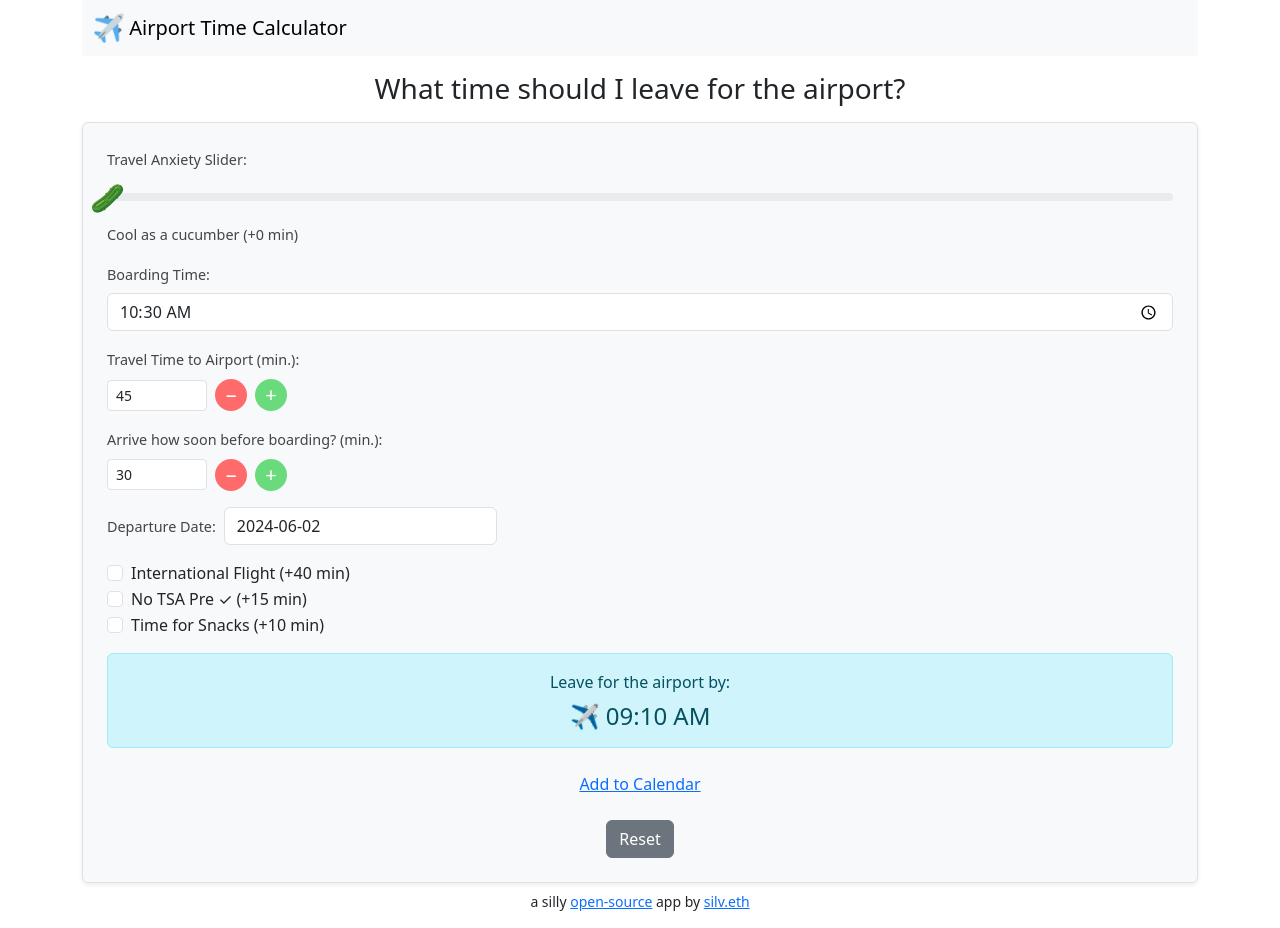
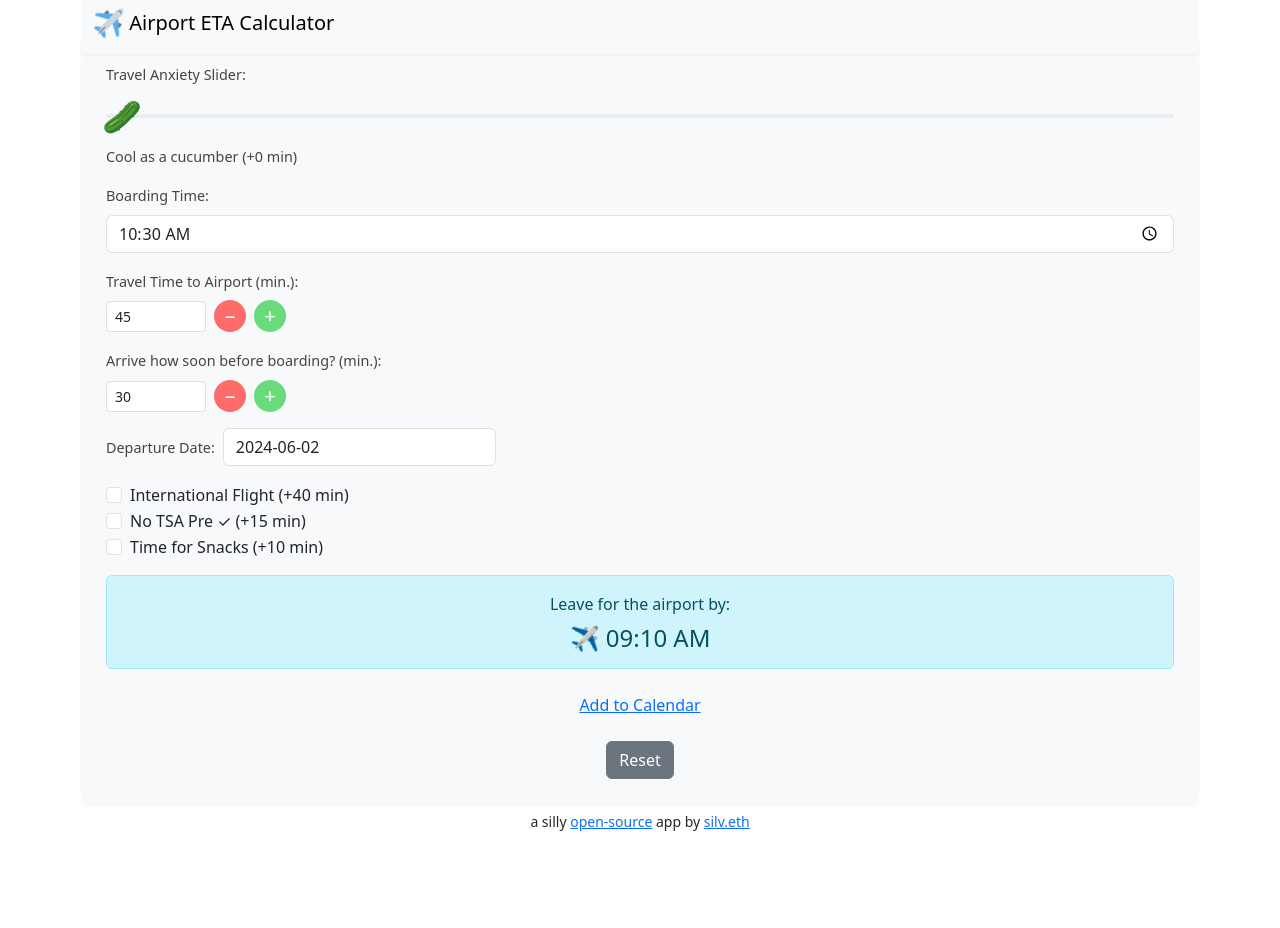
Before and after one commit to mattsilv/airport-time-estimator, a React (Create React App) app: page / in a window 1280 px wide. After the commit the page ends 848 px from the top, so only its background shows below. Built offline with nearby package versions, Linux system fonts and the light colour scheme.

Commit message:
satisfied for now

```diff
--- a/public/index.html
+++ b/public/index.html
@@ -3,14 +3,18 @@
   <head>
     <meta charset="utf-8" />
     <link rel="icon" href="%PUBLIC_URL%/favicon.ico" />
-    <meta name="viewport" content="width=device-width, initial-scale=1" />
-    <meta name="theme-color" content="#000000" />
+    <meta
+      name="viewport"
+      content="width=device-width, initial-scale=1, viewport-fit=cover"
+    />
+    <meta name="theme-color" content="#f8f9fa" />
     <meta
       name="description"
       content="a simple app to tell you what time you should leave for the airport"
     />
     <link rel="apple-touch-icon" href="%PUBLIC_URL%/appstore.png" />
     <link rel="manifest" href="%PUBLIC_URL%/manifest.json" />
+    <meta name="apple-mobile-web-app-status-bar-style" content="default" />
     <title>Airport Time Calculator - Silv.app</title>
   </head>
   <body>
--- a/src/components/FlightForm.js
+++ b/src/components/FlightForm.js
@@ -38,7 +38,10 @@ export const FlightForm = ({
           />
           <div
             className={styles.sliderEmoji}
-            style={{ left: `${(anxietyLevel / 10) * 100}%` }}
+            style={{
+              "--slider-percent": anxietyLevel / 10,
+              marginLeft: "16px",
+            }}
           >
             {getEmoji(anxietyLevel)}
           </div>
--- a/src/components/FlightForm.module.css
+++ b/src/components/FlightForm.module.css
@@ -41,49 +41,78 @@
   user-select: none;
   -webkit-user-select: none;
   width: 100%;
+  -webkit-appearance: none;
+  appearance: none;
+  background: transparent;
+  height: 44px;
+  cursor: pointer;
+  -webkit-tap-highlight-color: transparent;
+  margin: 0;
+  padding: 0;
 }
 
 .sliderThumb::-webkit-slider-thumb {
   -webkit-appearance: none;
   appearance: none;
-  width: 36px;
-  height: 36px;
+  width: 44px;
+  height: 44px;
+  background: transparent;
   border: none;
-  border-radius: 50%;
-  background: transparent;
+  box-shadow: none;
   cursor: pointer;
   position: relative;
-  font-size: 28px;
+  z-index: 1;
+  transform: translateY(-50%);
+}
+
+.sliderThumb::-webkit-slider-runnable-track {
+  -webkit-appearance: none;
+  appearance: none;
+  height: 4px;
+  background: #e9ecef;
+  border-radius: 2px;
+  border: none;
+  cursor: pointer;
 }
 
 .sliderThumb::-moz-range-thumb {
-  width: 36px;
-  height: 36px;
+  width: 1px;
+  height: 1px;
+  background: transparent;
   border: none;
-  border-radius: 50%;
-  background: transparent;
-  cursor: pointer;
-  position: relative;
-  font-size: 28px;
+  box-shadow: none;
+}
+
+.sliderThumb::-moz-range-track {
+  height: 4px;
+  background: #e9ecef;
+  border-radius: 2px;
+  border: none;
 }
 
 .sliderContainer {
   position: relative;
   width: 100%;
-  height: 38px;
+  height: 44px;
   display: flex;
   align-items: center;
+  touch-action: none;
+  cursor: pointer;
 }
 
 .sliderEmoji {
   position: absolute;
   transform: translateX(-50%);
-  font-size: 28px;
+  font-size: 32px;
   pointer-events: none;
   transition: left 0.1s ease-out;
   line-height: 1;
   display: flex;
   align-items: center;
+  z-index: 2;
+  -webkit-user-select: none;
+  user-select: none;
+  left: calc(var(--slider-percent, 0) * 100%);
 }
 
 .anxietyText {
--- a/src/pages/Home.js
+++ b/src/pages/Home.js
@@ -19,14 +19,14 @@ export function Home() {
   const { calendarURL } = useCalenderLink(leaveTime, selectedDate);
 
   return (
-    <Stack className="mt-3" gap={2}>
-      <div>
-        <h3 className="text-center">
-          What time should I leave for the airport?
-        </h3>
-      </div>
-
-      <div className="px-4 pt-4 border rounded shadow-sm bg-light">
+    <Stack className="mt-0" gap={2}>
+      <div
+        className="px-4 pt-4 bg-light"
+        style={{
+          boxShadow: "0 2px 4px rgba(0,0,0,0.05)",
+          borderRadius: "0 0 8px 8px",
+        }}
+      >
         <FlightForm
           formValues={formValues}
           selectedDate={selectedDate}
--- a/src/routes/AppNavbar.js
+++ b/src/routes/AppNavbar.js
@@ -1,26 +1,27 @@
-import {Container, Navbar} from 'react-bootstrap';
+import { Container, Navbar } from "react-bootstrap";
 
 export function AppNavbar() {
   return (
-    <Navbar expand="lg" className="bg-body-tertiary">
+    <Navbar
+      expand="lg"
+      className="bg-light"
+      style={{
+        paddingTop: "env(safe-area-inset-top)",
+        marginBottom: "-1rem",
+        boxShadow: "0 1px 3px rgba(0,0,0,0.05)",
+      }}
+    >
       <Container>
-        <Navbar.Brand href="/">
-          {' '}
+        <Navbar.Brand href="/" className="py-2">
           <img
             alt=""
             src="./favicon-32x32.png"
             width="30"
             height="30"
             className="d-inline-block align-top"
-          />{' '}
-          Airport Time Calculator
+          />{" "}
+          Airport ETA Calculator
         </Navbar.Brand>
-        {/* <Navbar.Toggle aria-controls="basic-navbar-nav" />
-        <Navbar.Collapse id="basic-navbar-nav">
-          <Nav className="me-auto">
-            <Nav.Link href="/">Home</Nav.Link>
-          </Nav>
-        </Navbar.Collapse> */}
       </Container>
     </Navbar>
   );
```
Also changed, not shown: 1 other file (tests, documents, lock files or other folders).
